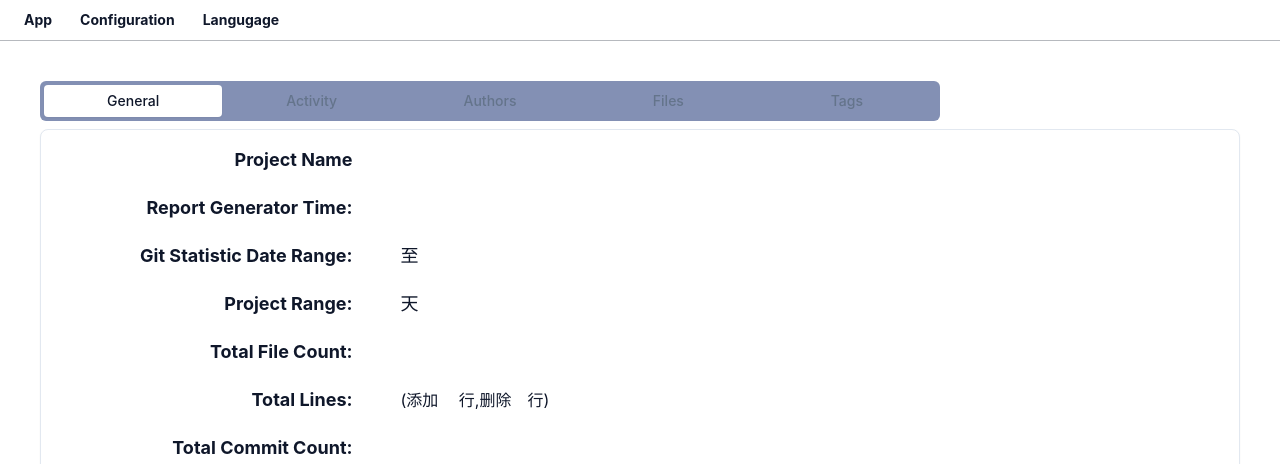
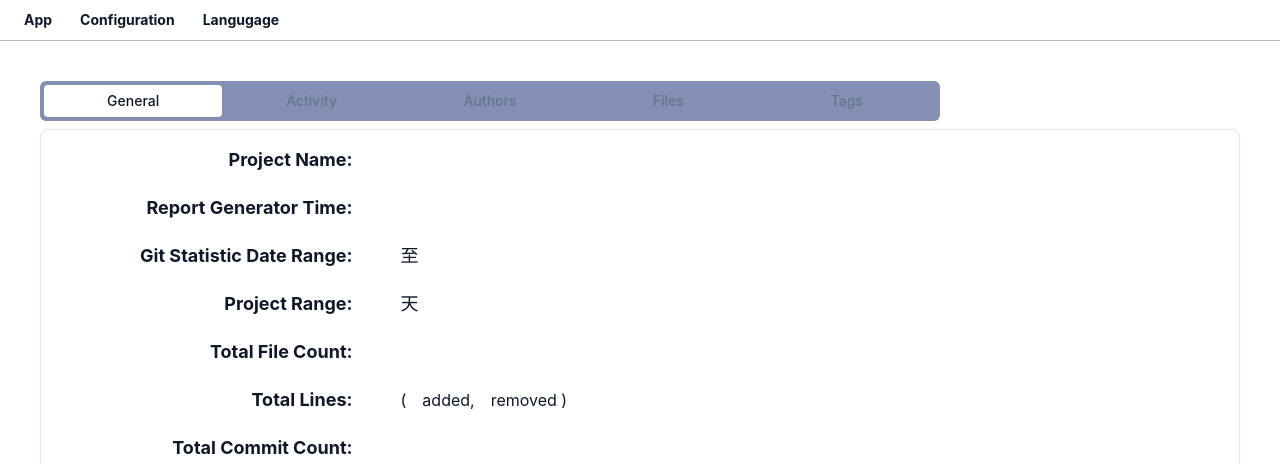
Before and after one commit to lsk569937453/git-statistic, a React (Vite) app: page / in a window 1280 px wide. Shown: the top 464 px of the page. Built offline with nearby package versions, Linux system fonts and the light colour scheme.

Commit message:
Update the config of language.

```diff
--- a/src/dashboard/page/baseInfoPage.tsx
+++ b/src/dashboard/page/baseInfoPage.tsx
@@ -42,7 +42,7 @@ export function BaseInfoPage() {
             <Card className="pt-4">
                 <CardContent className="flex flex-col gap-5 text-right">
                     <div className="flex flex-row gap-10">
-                        <p className="basis-3/12 text-lg font-bold">{t('generalPage.projectName')}</p>
+                        <p className="basis-3/12 text-lg font-bold">{t('generalPage.projectName')}:</p>
                         <p className="text-lg">{baseInfo?.project_name}</p>
                     </div>
                     <div className="flex flex-row gap-10 text-right">
@@ -65,12 +65,21 @@ export function BaseInfoPage() {
                     </div>
                     <div className="flex flex-row gap-10 text-right">
                         <p className="basis-3/12 text-lg font-bold">{t('generalPage.totalLines')}:</p>
-                        <p>
+                        <p className="flex items-center"
+                        >
                             <span className="text-lg mr-2">{baseInfo?.total_lines}</span>
-                            (添加
-                            <span className="text-green-600 inline-block mx-2">{baseInfo?.total_added}</span> 行,删除
-                            <span className="text-red-600 inline-block mx-2">{baseInfo?.total_deleted}</span>
-                            行)
+                            {i18n.language === 'zh' && <>
+                                (添加
+                                <span className="text-green-600 inline-block mx-2">{baseInfo?.total_added}</span> 行,删除
+                                <span className="text-red-600 inline-block mx-2">{baseInfo?.total_deleted}</span>
+                                行)
+                            </>}
+                            {i18n.language === 'en' && <>
+                                (
+                                <span className="text-green-600 inline-block mx-2">{baseInfo?.total_added}</span> added,
+                                <span className="text-red-600 inline-block mx-2">{baseInfo?.total_deleted}</span> removed
+                                )
+                            </>}
                         </p>
                     </div>
                     <div className="flex flex-row gap-10 text-right">
```
